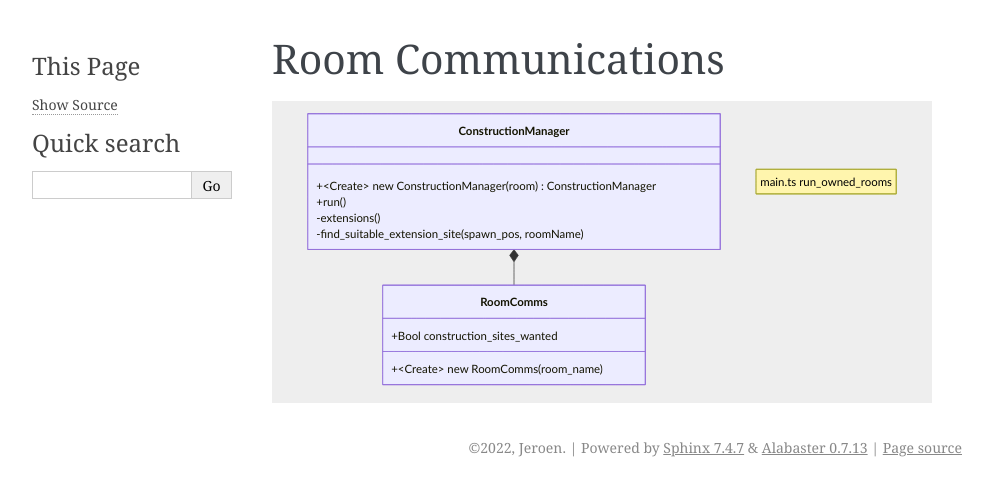
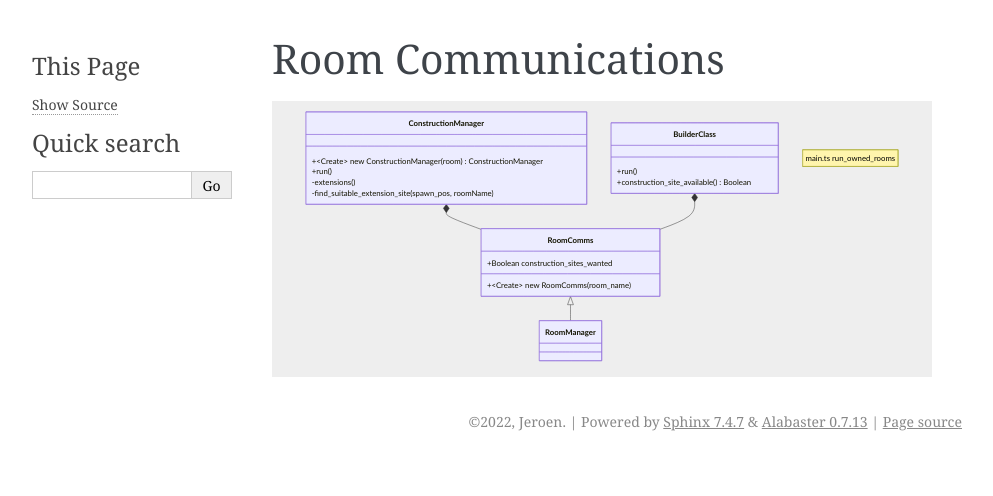
Before and after one commit to Jeroendevr/-Screeps_AI_TS_Jest, a Sphinx documentation site: the page built from docs/comms.md, in a window 1280 px wide. Shown: the top 496 px of the page, without its empty margins (148-1141 px from the left). Built offline with Sphinx 7.4.7, drawn with Linux system fonts in a browser that asks for light colours.

Commit message:
first 6 extensions

````diff
--- a/docs/comms.md
+++ b/docs/comms.md
@@ -1,11 +1,13 @@
 # Room Communications
 
-<!-- mermaid does not yet support the syntax of the <<Create>> for listing constructors so using the tilde a.t.m.-->
+<!-- mermaid does not yet support the syntax of the <<Create>> for listing constructors so using the tilde '~Create~ new' a.t.m.-->
 
 ```{mermaid}
 classDiagram
     note "main.ts run_owned_rooms"
     ConstructionManager *-- RoomComms
+    BuilderClass *-- RoomComms
+    RoomComms <|-- RoomManager
 
     class ConstructionManager {
         +~Create~ new ConstructionManager(room) ConstructionManager
@@ -14,9 +16,17 @@ classDiagram
         -find_suitable_extension_site(spawn_pos, roomName)
     }
 
+    class RoomManager {
+
+    }
     class RoomComms{
-        +Bool construction_sites_wanted
+        +Boolean construction_sites_wanted
         +~Create~ new RoomComms(room_name)
 
     }
+
+    class BuilderClass {
+        +run()
+        +construction_site_available() Boolean
+    }
 ```
````
Also changed, not shown: 2 other files.
